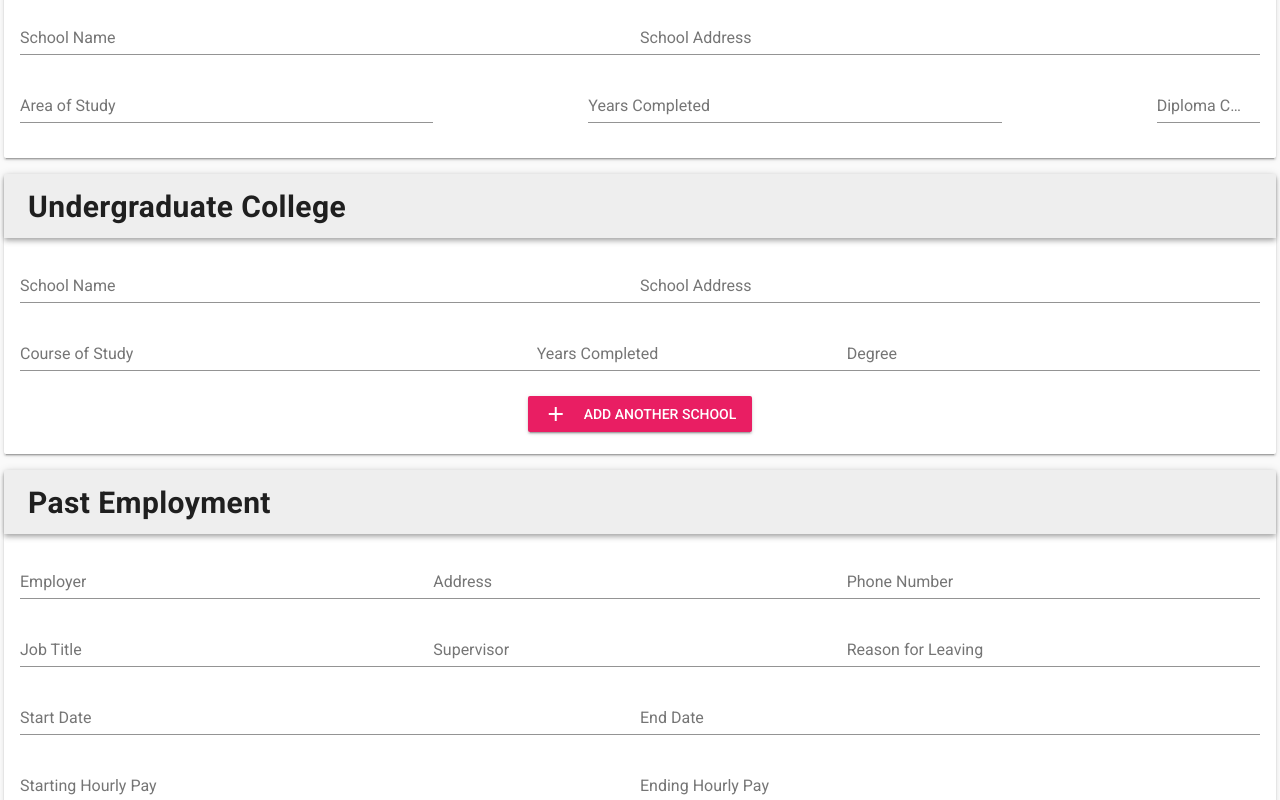
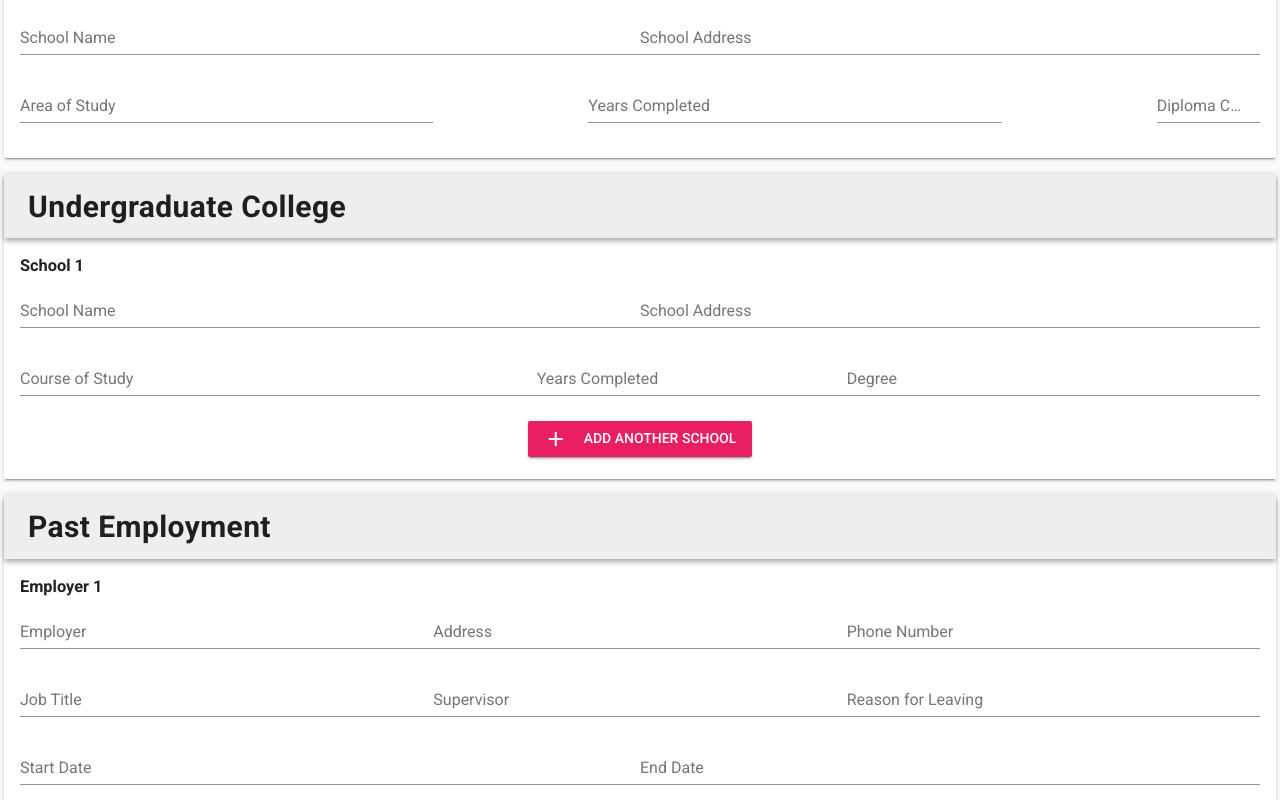
Before and after one commit to I3uckwheat/job-application-form, a Vue app: page /job-app/step2 in a window 1280 px wide. Shown: the part 633-1433 px from the top of the page. Built offline with nearby package versions, Linux system fonts and the light colour scheme.

Commit message:
adds titles to sections

```diff
--- a/src/components/JobApp/Step2/PastEmploymentForm/PastEmploymentForm.vue
+++ b/src/components/JobApp/Step2/PastEmploymentForm/PastEmploymentForm.vue
@@ -3,7 +3,8 @@
     <h2 slot="title">Past Employment</h2>
 
     <template v-for="(job, index) in jobs">
-      <div :key="index" :class="{spaced: index !== jobs.length - 1}">
+      <div :key="index" :class="{spaced: index !== jobs.length - 1}" class="layout-wrapper">
+        <h3>Employer {{ index + 1 }}</h3>
         <v-layout row wrap justify-space-between>
 
           <!-- Top row -->
--- a/src/components/JobApp/Step2/UndergradSchoolForm/UndergradSchoolForm.vue
+++ b/src/components/JobApp/Step2/UndergradSchoolForm/UndergradSchoolForm.vue
@@ -4,6 +4,7 @@
 
       <template v-for="(school, index) in schools">
         <div :key="index" :class="{spaced: index !== schools.length - 1}">
+          <h3>School {{ index + 1 }}</h3>
           <v-layout row wrap justify-space-between>
             <!-- Row One -->
             <v-flex xs12 sm6>
```
